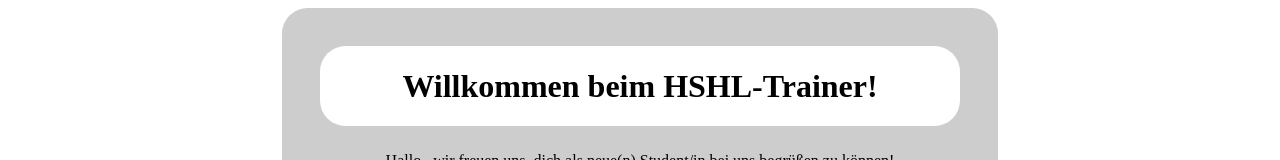
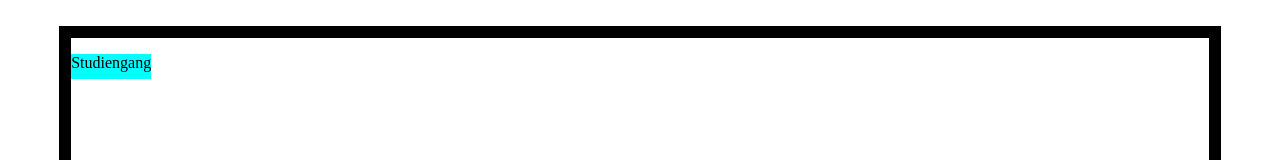
Before and after one commit to ItsNico01/SoftwareProjekt, a Vue app: page /lernplattform in a window 1280 px wide. Before the commit this address led to /. Shown: the top 160 px of the page. Built offline with nearby package versions, Linux system fonts and the light colour scheme.

Commit message:
Lernplattform angefangen

```diff
--- a/router/router.js
+++ b/router/router.js
@@ -6,6 +6,7 @@
     { path: '/home', component: () => import('../views/DesktopView.vue') },
     { path: '/login', component: () => import('../views/LoginView.vue') },
     { path: '/myHSHL', component: () => import('../views/MyHSHLView.vue') },
+    { path: '/lernplattform', component: () => import('../views/LernplattformView.vue') },
     { path: '/:pathMatch(.*)*', redirect: '/' },
 ]
 
--- /dev/null
+++ b/src/components/CourseList.vue
@@ -0,0 +1,48 @@
+<script setup>
+  function open(){
+    document.getElementById("dropdownContent").classList.toggle("show")
+  }
+
+
+</script>
+
+<template>
+  <div class="dropdown">
+    <p @click="open" class="dropdownHeading">Studiengang</p>
+    <div id= "dropdownContent" class="dropdownContent">
+      <a href="#">Link 1</a> <br>
+      <a href="#">Link 2</a> <br>
+      <a href="#">Link 3</a> <br>
+    </div>
+  </div>
+
+</template>
+
+<style scoped>
+.dropdownHeading {
+  cursor: pointer;
+  background-color: aqua;
+  height: 2vw;
+}
+
+.dropdownHeading:hover, .dropdownHeading:focus {
+  background-color: #2980B9;
+}
+
+.dropdown {
+  position: relative;
+  display: inline-block;
+}
+
+.dropdownContent {
+  display: none;
+  position: absolute;
+  background-color: #f1f1f1;
+  min-width: 2vw;
+}
+
+.dropdownContent a:hover {background-color: #ddd;}
+
+.show {display:block;}
+
+</style>
--- /dev/null
+++ b/views/LernplattformView.vue
@@ -0,0 +1,15 @@
+<script setup>
+
+import Logo from "@/components/icons/logo.vue";
+import CourseList from "@/components/CourseList.vue";
+
+
+</script>
+
+<template>
+  <CourseList />
+</template>
+
+<style scoped>
+
+</style>
--- a/views/MyHSHLView.vue
+++ b/views/MyHSHLView.vue
@@ -4,7 +4,7 @@
 const buttonGridItems = [
   {name:"Bibliothekskonto", route: "", style:"myHSHL"},
   {name:"Campus Office", route: "", style:"myHSHL"},
-  {name:"Lernplattform", route:"", style:"myHSHL"},
+  {name:"Lernplattform", route:"/lernplattform", style:"myHSHL"},
   {name:"StudyAssist", route:"",style:"myHSHL"},
   {name:"Postfach", route:"", style:"myHSHL"},
 ]
```
Also changed, not shown: 1 other file (tests, documents, lock files or other folders).
